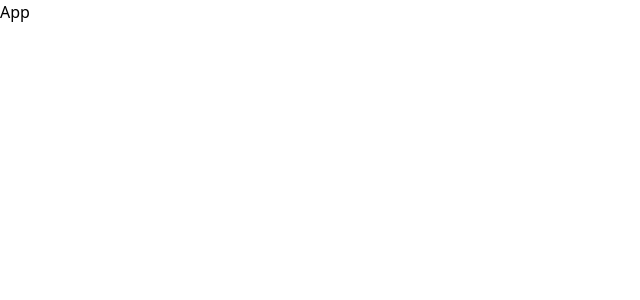
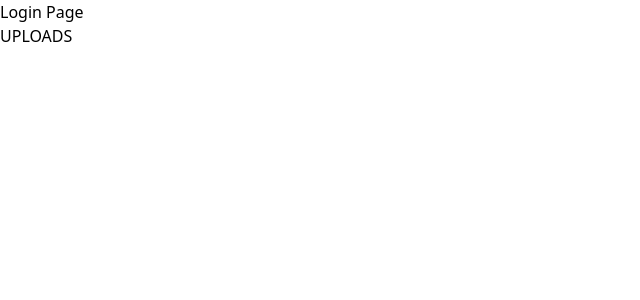
Before and after one commit to AndrewComrade/vue-dropbox, a Vue app: page /login in a window 1280 px wide. Shown: the top 300 px of the page, without its empty margins (0-640 px from the left). Built offline with nearby package versions, Linux system fonts and the light colour scheme.

Commit message:
Routing config, aliases, reset-css

```diff
--- a/package.json
+++ b/package.json
@@ -13,10 +13,12 @@
     "dependencies": {
         "@vueuse/core": "^10.9.0",
         "pinia": "^2.1.7",
+        "reset-css": "^5.0.2",
         "vue": "^3.4.21",
         "vue-router": "^4.3.0"
     },
     "devDependencies": {
+        "@types/node": "^20.11.30",
         "@typescript-eslint/eslint-plugin": "^7.3.1",
         "@typescript-eslint/parser": "^7.3.1",
         "@vitejs/plugin-vue": "^5.0.4",
--- a/src/App.vue
+++ b/src/App.vue
@@ -1,5 +1,7 @@
 <script setup lang="ts"></script>
 
 <template>
-    <div>App</div>
+    <div>
+        <RouterView />
+    </div>
 </template>
--- /dev/null
+++ b/src/config/routing/routes.ts
@@ -0,0 +1,29 @@
+import { createRouter, createWebHistory, type RouteRecordRaw } from 'vue-router'
+
+import LoginPage from '@/pages/LoginPage/LoginPage.vue'
+import UploadsPage from '@/pages/UploadsPage/UploadsPage.vue'
+
+export enum RoutesPaths {
+    LOGIN = '/login',
+    UPLOADS = '/uploads',
+}
+
+export const routes: RouteRecordRaw[] = [
+    {
+        path: '/',
+        redirect: RoutesPaths.LOGIN,
+    },
+    {
+        path: RoutesPaths.LOGIN,
+        component: LoginPage,
+    },
+    {
+        path: RoutesPaths.UPLOADS,
+        component: UploadsPage,
+    },
+]
+
+export const router = createRouter({
+    history: createWebHistory(),
+    routes,
+})
--- a/src/style.css
+++ b/src/config/styles/style.css
@@ -1,3 +1,5 @@
+@import 'reset-css';
+
 @tailwind base;
 @tailwind components;
 @tailwind utilities;
--- a/src/main.ts
+++ b/src/main.ts
@@ -1,5 +1,7 @@
 import { createApp } from 'vue'
-import './style.css'
+import './config/styles/style.css'
 import App from './App.vue'
 
-createApp(App).mount('#app')
+import { router } from '@/config/routing/routes.ts'
+
+createApp(App).use(router).mount('#app')
--- /dev/null
+++ b/src/pages/LoginPage/LoginPage.vue
@@ -0,0 +1,8 @@
+<template>
+    <div>Login Page</div>
+    <RouterLink to="/uploads">UPLOADS</RouterLink>
+</template>
+
+<script setup lang="ts"></script>
+
+<style scoped></style>
--- /dev/null
+++ b/src/pages/UploadsPage/UploadsPage.vue
@@ -0,0 +1,7 @@
+<template>
+    <div>Uploads Page</div>
+</template>
+
+<script setup lang="ts"></script>
+
+<style scoped></style>
--- a/vite.config.ts
+++ b/vite.config.ts
@@ -1,7 +1,14 @@
+import { fileURLToPath, URL } from 'node:url'
+
 import { defineConfig } from 'vite'
 import vue from '@vitejs/plugin-vue'
 
 // https://vitejs.dev/config/
 export default defineConfig({
     plugins: [vue()],
+    resolve: {
+        alias: {
+            '@': fileURLToPath(new URL('./src', import.meta.url)),
+        },
+    },
 })
```
Also changed, not shown: tsconfig.json (+7 -0 lines), .eslintrc.cjs, 1 other file (tests, documents, lock files or other folders).
